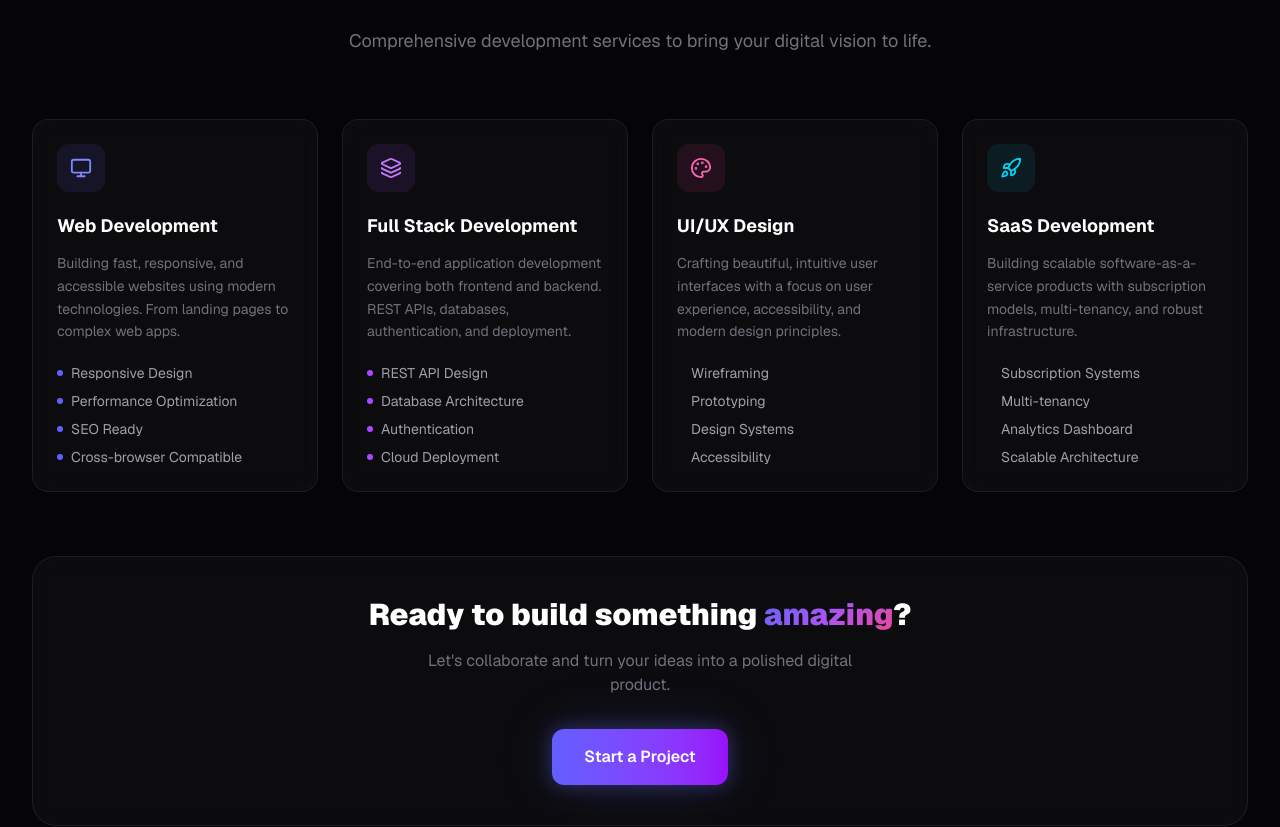
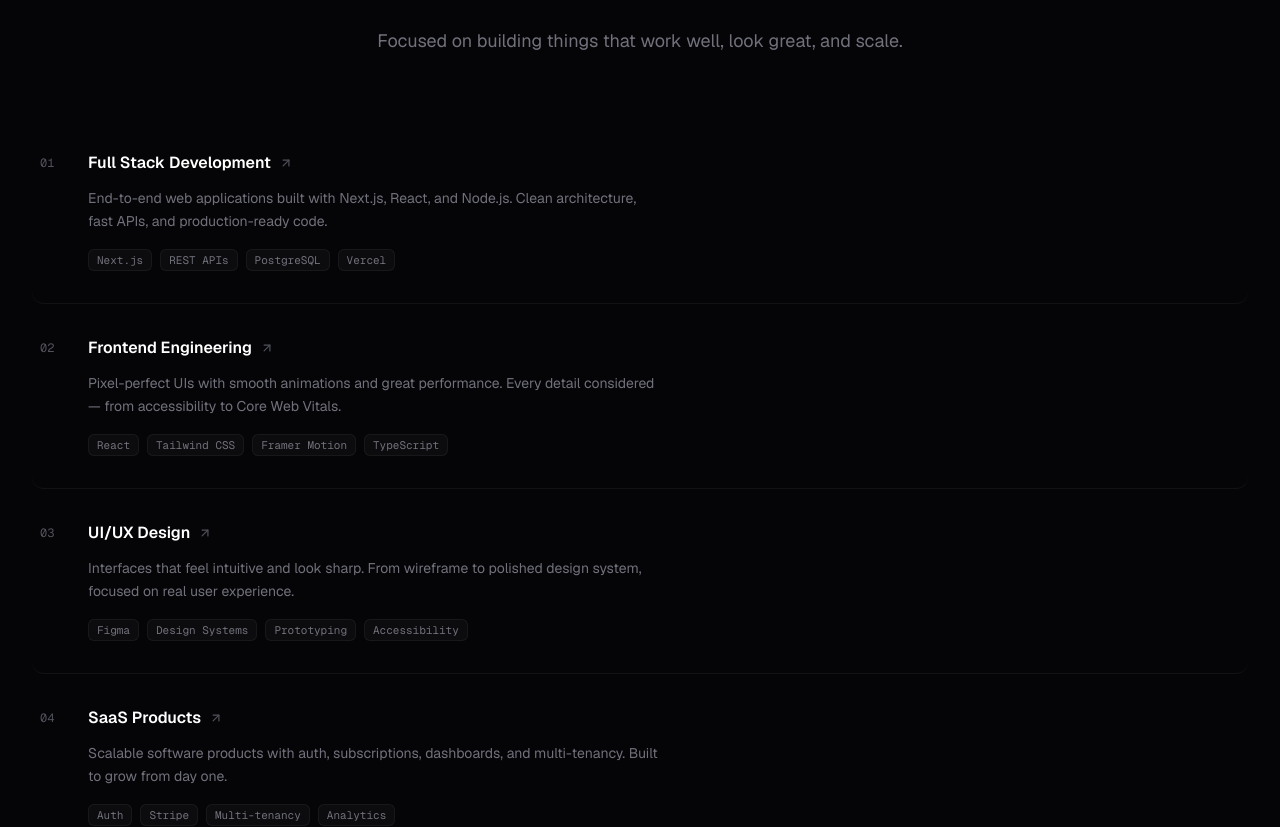
Before and after one commit to isakhu/yishak-tule, a Next.js app: page / in a window 1280 px wide. Shown: the part 4961-5788 px from the top of the page. Built offline with nearby package versions, Linux system fonts and the light colour scheme.

Commit message:
Update Services.tsx

```diff
--- a/components/Services.tsx
+++ b/components/Services.tsx
@@ -1,58 +1,38 @@
 "use client";
 
 import { motion } from "framer-motion";
-import { Monitor, Layers, Palette, Rocket } from "lucide-react";
+import { ArrowUpRight } from "lucide-react";
 import SectionWrapper from "./SectionWrapper";
 import SectionHeading from "./SectionHeading";
 
 const services = [
   {
-    icon: Monitor,
-    title: "Web Development",
+    number: "01",
+    title: "Full Stack Development",
     description:
-      "Building fast, responsive, and accessible websites using modern technologies. From landing pages to complex web apps.",
-    features: ["Responsive Design", "Performance Optimization", "SEO Ready", "Cross-browser Compatible"],
-    color: "text-indigo-400",
-    bg: "bg-indigo-500/10",
-    border: "border-indigo-500/20",
-    hoverBorder: "hover:border-indigo-500/50",
-    gradient: "from-indigo-500/10 to-transparent",
+      "End-to-end web applications built with Next.js, React, and Node.js. Clean architecture, fast APIs, and production-ready code.",
+    tags: ["Next.js", "REST APIs", "PostgreSQL", "Vercel"],
   },
   {
-    icon: Layers,
-    title: "Full Stack Development",
+    number: "02",
+    title: "Frontend Engineering",
     description:
-      "End-to-end application development covering both frontend and backend. REST APIs, databases, authentication, and deployment.",
-    features: ["REST API Design", "Database Architecture", "Authentication", "Cloud Deployment"],
-    color: "text-purple-400",
-    bg: "bg-purple-500/10",
-    border: "border-purple-500/20",
-    hoverBorder: "hover:border-purple-500/50",
-    gradient: "from-purple-500/10 to-transparent",
+      "Pixel-perfect UIs with smooth animations and great performance. Every detail considered — from accessibility to Core Web Vitals.",
+    tags: ["React", "Tailwind CSS", "Framer Motion", "TypeScript"],
   },
   {
-    icon: Palette,
+    number: "03",
     title: "UI/UX Design",
     description:
-      "Crafting beautiful, intuitive user interfaces with a focus on user experience, accessibility, and modern design principles.",
-    features: ["Wireframing", "Prototyping", "Design Systems", "Accessibility"],
-    color: "text-pink-400",
-    bg: "bg-pink-500/10",
-    border: "border-pink-500/20",
-    hoverBorder: "hover:border-pink-500/50",
-    gradient: "from-pink-500/10 to-transparent",
+      "Interfaces that feel intuitive and look sharp. From wireframe to polished design system, focused on real user experience.",
+    tags: ["Figma", "Design Systems", "Prototyping", "Accessibility"],
   },
   {
-    icon: Rocket,
-    title: "SaaS Development",
+    number: "04",
+    title: "SaaS Products",
     description:
-      "Building scalable software-as-a-service products with subscription models, multi-tenancy, and robust infrastructure.",
-    features: ["Subscription Systems", "Multi-tenancy", "Analytics Dashboard", "Scalable Architecture"],
-    color: "text-cyan-400",
-    bg: "bg-cyan-500/10",
-    border: "border-cyan-500/20",
-    hoverBorder: "hover:border-cyan-500/50",
-    gradient: "from-cyan-500/10 to-transparent",
+      "Scalable software products with auth, subscriptions, dashboards, and multi-tenancy. Built to grow from day one.",
+    tags: ["Auth", "Stripe", "Multi-tenancy", "Analytics"],
   },
 ];
 
@@ -62,41 +42,46 @@ export default function Services() {
       <SectionHeading
         label="What I Offer"
         title="Services"
-        subtitle="Comprehensive development services to bring your digital vision to life."
+        subtitle="Focused on building things that work well, look great, and scale."
       />
 
-      <div className="grid sm:grid-cols-2 lg:grid-cols-4 gap-6">
+      <div className="divide-y divide-white/5">
         {services.map((service, i) => (
           <motion.div
             key={service.title}
-            initial={{ opacity: 0, y: 30 }}
+            initial={{ opacity: 0, y: 16 }}
             whileInView={{ opacity: 1, y: 0 }}
             viewport={{ once: true }}
-            transition={{ duration: 0.5, delay: i * 0.1 }}
-            whileHover={{ y: -8, scale: 1.02 }}
-            className={`group glass border ${service.border} ${service.hoverBorder} rounded-2xl p-6 hover:shadow-2xl transition-all duration-300 relative overflow-hidden`}
+            transition={{ duration: 0.4, delay: i * 0.07 }}
+            className="group flex flex-col sm:flex-row sm:items-start gap-4 py-8 hover:bg-white/[0.02] transition-colors duration-200 px-2 rounded-xl cursor-default"
           >
-            {/* Background gradient on hover */}
-            <div className={`absolute inset-0 bg-gradient-to-br ${service.gradient} opacity-0 group-hover:opacity-100 transition-opacity duration-300`} />
+            <span className="text-zinc-600 text-xs font-mono pt-1 w-8 shrink-0">
+              {service.number}
+            </span>
 
-            <div className="relative z-10">
-              <div className={`w-12 h-12 rounded-xl ${service.bg} flex items-center justify-center mb-5 group-hover:scale-110 transition-transform duration-300`}>
-                <service.icon size={22} className={service.color} />
+            <div className="flex-1 space-y-3">
+              <div className="flex items-center gap-2">
+                <h3 className="text-white font-semibold text-base group-hover:text-indigo-300 transition-colors duration-200">
+                  {service.title}
+                </h3>
+                <ArrowUpRight
+                  size={14}
+                  className="text-zinc-600 group-hover:text-indigo-400 group-hover:translate-x-0.5 group-hover:-translate-y-0.5 transition-all duration-200"
+                />
               </div>
-
-              <h3 className="text-white font-bold text-lg mb-3">{service.title}</h3>
-              <p className="text-zinc-500 text-sm leading-relaxed mb-5">
+              <p className="text-zinc-500 text-sm leading-relaxed max-w-xl">
                 {service.description}
               </p>
-
-              <ul className="space-y-2">
-                {service.features.map((feature) => (
-                  <li key={feature} className="flex items-center gap-2 text-zinc-400 text-sm">
-                    <span className={`w-1.5 h-1.5 rounded-full ${service.bg.replace("bg-", "bg-").replace("/10", "")} ${service.color.replace("text-", "bg-")}`} />
-                    {feature}
-                  </li>
+              <div className="flex flex-wrap gap-2 pt-1">
+                {service.tags.map((tag) => (
+                  <span
+                    key={tag}
+                    className="px-2 py-0.5 rounded-md border border-white/5 text-zinc-500 text-[11px] font-mono bg-white/[0.03]"
+                  >
+                    {tag}
+                  </span>
                 ))}
-              </ul>
+              </div>
             </div>
           </motion.div>
         ))}
@@ -107,23 +92,21 @@ export default function Services() {
         initial={{ opacity: 0, y: 20 }}
         whileInView={{ opacity: 1, y: 0 }}
         viewport={{ once: true }}
-        transition={{ delay: 0.5 }}
-        className="mt-16 text-center glass border border-white/10 rounded-3xl p-10"
+        transition={{ delay: 0.4 }}
+        className="mt-16 flex flex-col sm:flex-row items-center justify-between gap-6 glass border border-white/10 rounded-2xl px-8 py-7"
       >
-        <h3 className="text-2xl sm:text-3xl font-black text-white mb-4">
-          Ready to build something{" "}
-          <span className="gradient-text">amazing</span>?
-        </h3>
-        <p className="text-zinc-500 mb-8 max-w-md mx-auto">
-          Let&apos;s collaborate and turn your ideas into a polished digital product.
-        </p>
+        <div>
+          <p className="text-white font-semibold text-lg">Have a project in mind?</p>
+          <p className="text-zinc-500 text-sm mt-1">Let's build something great together.</p>
+        </div>
         <motion.a
           href="mailto:yishakhak@gmail.com"
-          whileHover={{ scale: 1.05, boxShadow: "0 0 30px rgba(99,102,241,0.4)" }}
-          whileTap={{ scale: 0.95 }}
-          className="inline-flex items-center gap-2 px-8 py-4 rounded-xl bg-gradient-to-r from-indigo-500 to-purple-600 text-white font-semibold glow-indigo transition-all duration-200"
+          whileHover={{ scale: 1.04 }}
+          whileTap={{ scale: 0.96 }}
+          className="inline-flex items-center gap-2 px-6 py-3 rounded-xl bg-gradient-to-r from-indigo-500 to-purple-600 text-white text-sm font-semibold shrink-0 transition-all duration-200"
         >
           Start a Project
+          <ArrowUpRight size={15} />
         </motion.a>
       </motion.div>
     </SectionWrapper>
```
